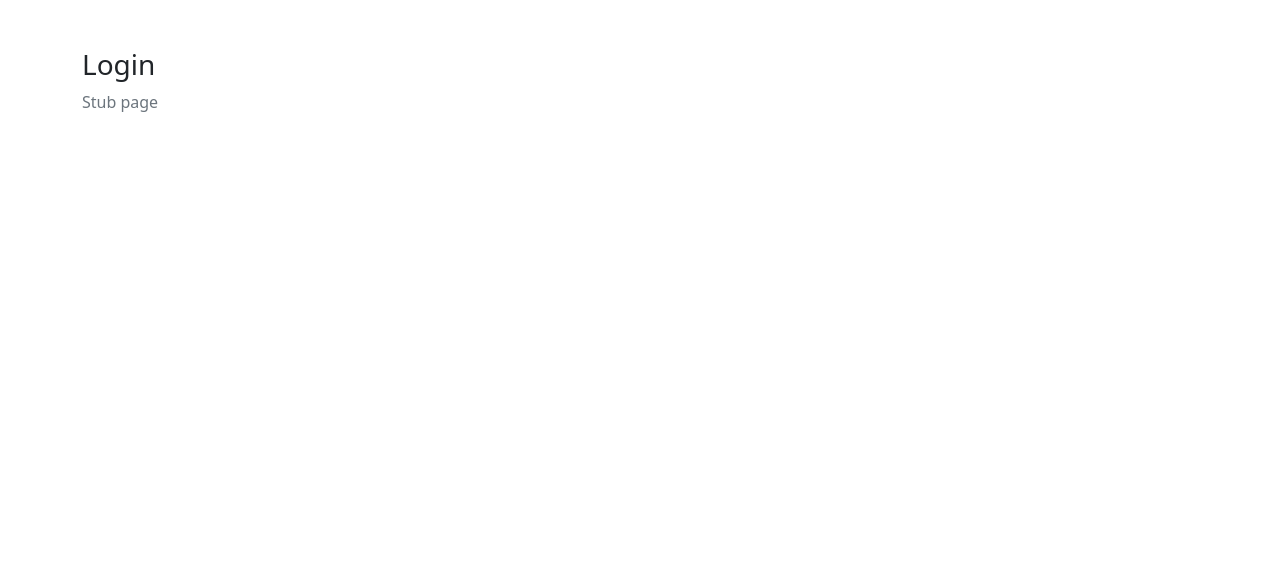
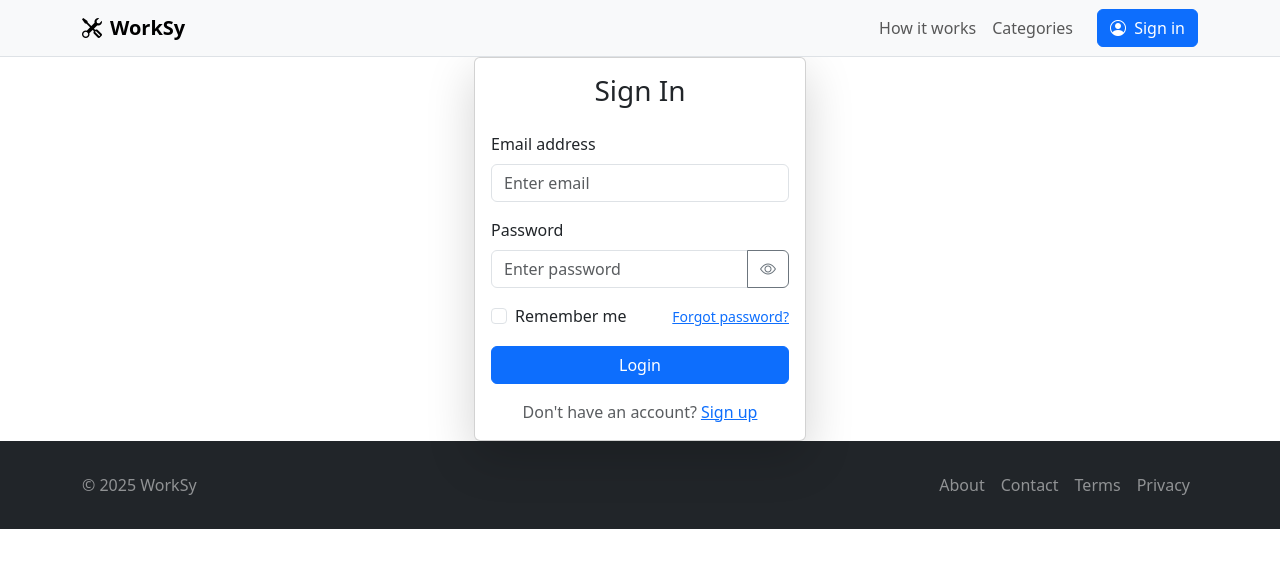
Before and after one commit to varuninorbit1/worksy-web, an Angular app: page /login in a window 1280 px wide. Shown: the top 568 px of the page. Built offline with nearby package versions, Linux system fonts and the light colour scheme.

Commit message:
bootstrapped sign in component created

```diff
--- a/src/app/app.html
+++ b/src/app/app.html
@@ -1,2 +1,10 @@
-<!-- src/app/app.component.html -->
-<router-outlet></router-outlet>
+    <!-- Global header (always visible) -->
+    <app-header></app-header>
+
+    <!-- Page-specific content -->
+    <main class="flex-grow-1">
+      <router-outlet></router-outlet>
+    </main>
+
+    <!-- Global footer (always visible) -->
+    <app-footer></app-footer>
--- a/src/app/app.ts
+++ b/src/app/app.ts
@@ -1,9 +1,11 @@
 import { Component, signal } from '@angular/core';
 import { RouterOutlet } from '@angular/router';
+import { HeaderComponent } from './layout/header.component';
+import { FooterComponent } from './layout/footer.component';
 
 @Component({
   selector: 'app-root',
-  imports: [RouterOutlet],
+  imports: [RouterOutlet, HeaderComponent, FooterComponent],
   templateUrl: './app.html',
   styleUrl: './app.css'
 })
--- a/src/app/home/home.component.html
+++ b/src/app/home/home.component.html
@@ -1,55 +1,3 @@
-<!-- Navbar -->
-<nav class="navbar navbar-expand-lg bg-body-tertiary border-bottom sticky-top" id="top">
-  <div class="container">
-    <a class="navbar-brand fw-bold" routerLink="/">
-      <i class="bi bi-tools me-2"></i>WorkSy
-    </a>
-    <button class="navbar-toggler" type="button" data-bs-toggle="collapse" data-bs-target="#navMain"
-      aria-controls="navMain" aria-expanded="false" aria-label="Toggle navigation">
-      <span class="navbar-toggler-icon"></span>
-    </button>
-    <div class="collapse navbar-collapse" id="navMain">
-      <ul class="navbar-nav ms-auto mb-2 mb-lg-0 align-items-lg-center">
-        <li class="nav-item"><a class="nav-link" href="#how">How it works</a></li>
-        <li class="nav-item"><a class="nav-link" href="#categories">Categories</a></li>
-        <li class="nav-item"><a class="btn btn-primary ms-lg-3" routerLink="/login"><i
-              class="bi bi-person-circle me-1"></i> Sign in</a></li>
-      </ul>
-    </div>
-  </div>
-</nav>
-
-<!-- Hero -->
-<header class="py-5 bg-light border-bottom">
-  <div class="container">
-    <div class="row align-items-center g-4">
-      <div class="col-lg-7">
-        <h1 class="display-5 fw-bold mb-3">Hire trusted pros for any home service</h1>
-        <p class="lead text-secondary mb-4">Electricians, plumbers, carpenters, painters and more—book in minutes with
-          upfront pricing.</p>
-        <form class="row g-2" (ngSubmit)="onSearch()">
-          <div class="col-md-6">
-            <input class="form-control form-control-lg" [(ngModel)]="query" name="query"
-              placeholder="What service do you need? (e.g., AC repair)" />
-          </div>
-          <div class="col-md-4">
-            <input class="form-control form-control-lg" [(ngModel)]="city" name="city" placeholder="City / Pincode" />
-          </div>
-          <div class="col-md-2 d-grid">
-            <button class="btn btn-primary btn-lg" type="submit"><i class="bi bi-search me-1"></i>Search</button>
-          </div>
-        </form>
-        <div class="mt-3 small text-secondary">Popular: AC service, RO repair, House painting, Sofa cleaning</div>
-      </div>
-      <div class="col-lg-5">
-        <div class="ratio-16x9 rounded overflow-hidden shadow-sm">
-          <img class="w-100 h-100 object-fit-cover" src="https://picsum.photos/seed/worksy-hero/1200/700"
-            alt="WorkSy hero" />
-        </div>
-      </div>
-    </div>
-  </div>
-</header>
 
 <!-- Categories -->
 <section id="categories" class="py-5">
@@ -142,17 +90,3 @@
     <a routerLink="/signup" class="btn btn-light btn-lg"><i class="bi bi-person-plus me-1"></i>Create account</a>
   </div>
 </section>
-
-
-<!-- Footer -->
-<footer class="py-4 bg-dark text-white-50">
-  <div class="container d-flex flex-column flex-md-row justify-content-between align-items-center gap-2">
-    <div>© {{ year }} WorkSy</div>
-    <ul class="nav">
-      <li class="nav-item"><a class="nav-link px-2 text-white-50" routerLink="/about">About</a></li>
-      <li class="nav-item"><a class="nav-link px-2 text-white-50" routerLink="/contact">Contact</a></li>
-      <li class="nav-item"><a class="nav-link px-2 text-white-50" routerLink="/terms">Terms</a></li>
-      <li class="nav-item"><a class="nav-link px-2 text-white-50" routerLink="/privacy">Privacy</a></li>
-    </ul>
-  </div>
-</footer>
--- /dev/null
+++ b/src/app/layout/footer.component.ts
@@ -0,0 +1,24 @@
+import { Component } from '@angular/core';
+import { CommonModule } from '@angular/common';
+
+@Component({
+  selector: 'app-footer',
+  standalone: true,
+  imports: [CommonModule],
+  template: `
+  <footer class="py-4 bg-dark text-white-50 mt-auto">
+    <div class="container d-flex flex-column flex-md-row justify-content-between align-items-center gap-2">
+      <div>© {{ year }} WorkSy</div>
+      <ul class="nav">
+        <li class="nav-item"><a class="nav-link px-2 text-white-50" routerLink="/about">About</a></li>
+        <li class="nav-item"><a class="nav-link px-2 text-white-50" routerLink="/contact">Contact</a></li>
+        <li class="nav-item"><a class="nav-link px-2 text-white-50" routerLink="/terms">Terms</a></li>
+        <li class="nav-item"><a class="nav-link px-2 text-white-50" routerLink="/privacy">Privacy</a></li>
+      </ul>
+    </div>
+  </footer>
+  `
+})
+export class FooterComponent {
+  year = new Date().getFullYear();
+}
--- /dev/null
+++ b/src/app/layout/header.component.ts
@@ -0,0 +1,33 @@
+import { Component } from '@angular/core';
+import { RouterModule } from '@angular/router';
+
+@Component({
+  selector: 'app-header',
+  standalone: true,
+  imports: [RouterModule],
+  template: `
+  <nav class="navbar navbar-expand-lg bg-body-tertiary border-bottom sticky-top">
+    <div class="container">
+      <a class="navbar-brand fw-bold" routerLink="/">
+        <i class="bi bi-tools me-2"></i>WorkSy
+      </a>
+      <button class="navbar-toggler" type="button" data-bs-toggle="collapse"
+              data-bs-target="#navMain" aria-controls="navMain"
+              aria-expanded="false" aria-label="Toggle navigation">
+        <span class="navbar-toggler-icon"></span>
+      </button>
+
+      <div class="collapse navbar-collapse" id="navMain">
+        <ul class="navbar-nav ms-auto mb-2 mb-lg-0 align-items-lg-center">
+          <li class="nav-item"><a class="nav-link" routerLink="/" fragment="how">How it works</a></li>
+          <li class="nav-item"><a class="nav-link" routerLink="/categories">Categories</a></li>
+          <li class="nav-item"><a class="btn btn-primary ms-lg-3" routerLink="/login">
+            <i class="bi bi-person-circle me-1"></i> Sign in</a>
+          </li>
+        </ul>
+      </div>
+    </div>
+  </nav>
+  `
+})
+export class HeaderComponent {}
--- /dev/null
+++ b/src/app/stubs/login.component.html
@@ -0,0 +1,46 @@
+<div class="login-wrapper d-flex align-items-center justify-content-center">
+  <div class="card shadow-lg login-card">
+    <div class="card-body">
+      <h3 class="card-title text-center mb-4">Sign In</h3>
+
+      <form>
+        <!-- Email -->
+        <div class="mb-3">
+          <label for="email" class="form-label">Email address</label>
+          <input type="email" class="form-control" id="email" placeholder="Enter email" required>
+        </div>
+
+        <!-- Password -->
+        <div class="mb-3">
+          <label for="password" class="form-label">Password</label>
+          <div class="input-group">
+            <input type="password" class="form-control" id="password" placeholder="Enter password" required>
+            <button type="button" class="btn btn-outline-secondary">
+              <i class="bi bi-eye"></i>
+            </button>
+          </div>
+        </div>
+
+        <!-- Remember & Forgot -->
+        <div class="d-flex justify-content-between align-items-center mb-3">
+          <div class="form-check">
+            <input class="form-check-input" type="checkbox" value="" id="rememberMe">
+            <label class="form-check-label" for="rememberMe">
+              Remember me
+            </label>
+          </div>
+          <a href="#" class="small">Forgot password?</a>
+        </div>
+
+        <!-- Submit -->
+        <button type="submit" class="btn btn-primary w-100">Login</button>
+      </form>
+
+      <!-- Divider -->
+      <div class="text-center mt-3">
+        <span class="text-muted">Don't have an account?</span>
+        <a href="/signup" class="ms-1">Sign up</a>
+      </div>
+    </div>
+  </div>
+</div>
--- a/src/app/stubs/login.stub.ts
+++ b/src/app/stubs/login.stub.ts
@@ -3,6 +3,6 @@ import { Component } from '@angular/core';
   {
     selector: 'app-login-stub',
     standalone: true,
-    template: '<div class="container py-5"><h1 class="h3">Login</h1><p class="text-secondary">Stub page</p></div>'
+    templateUrl:'login.component.html'
   })
 export class LoginStubComponent { }
```
